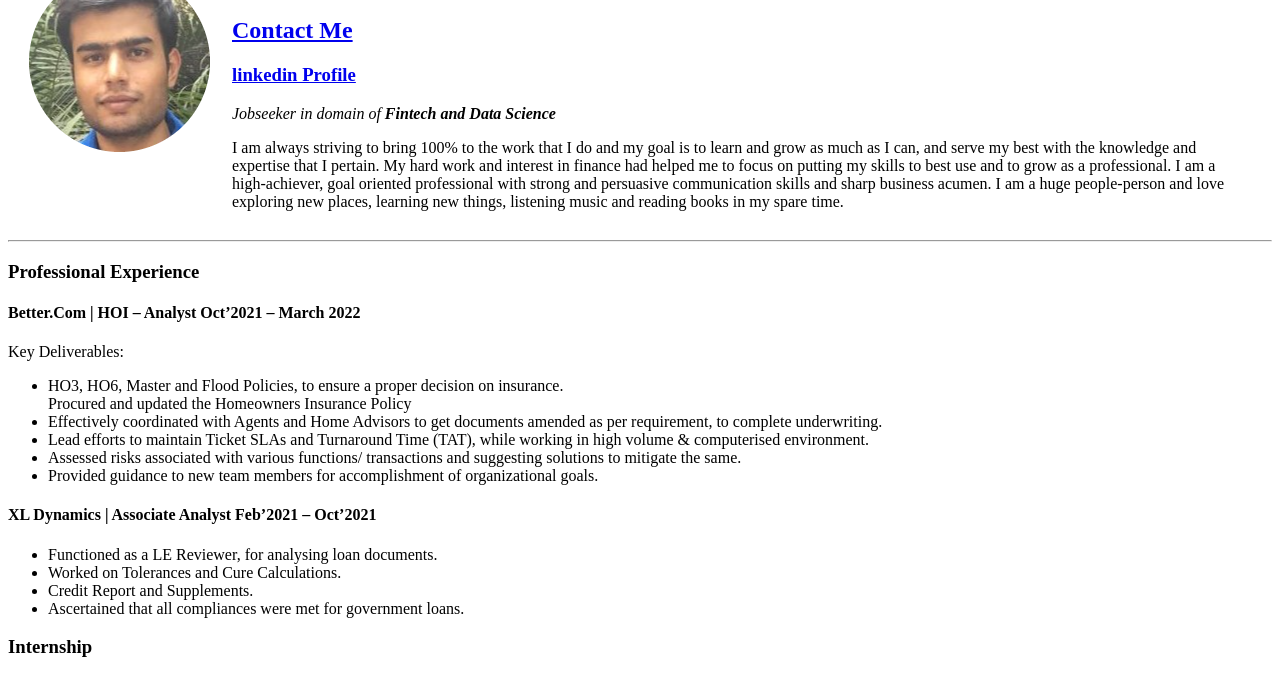
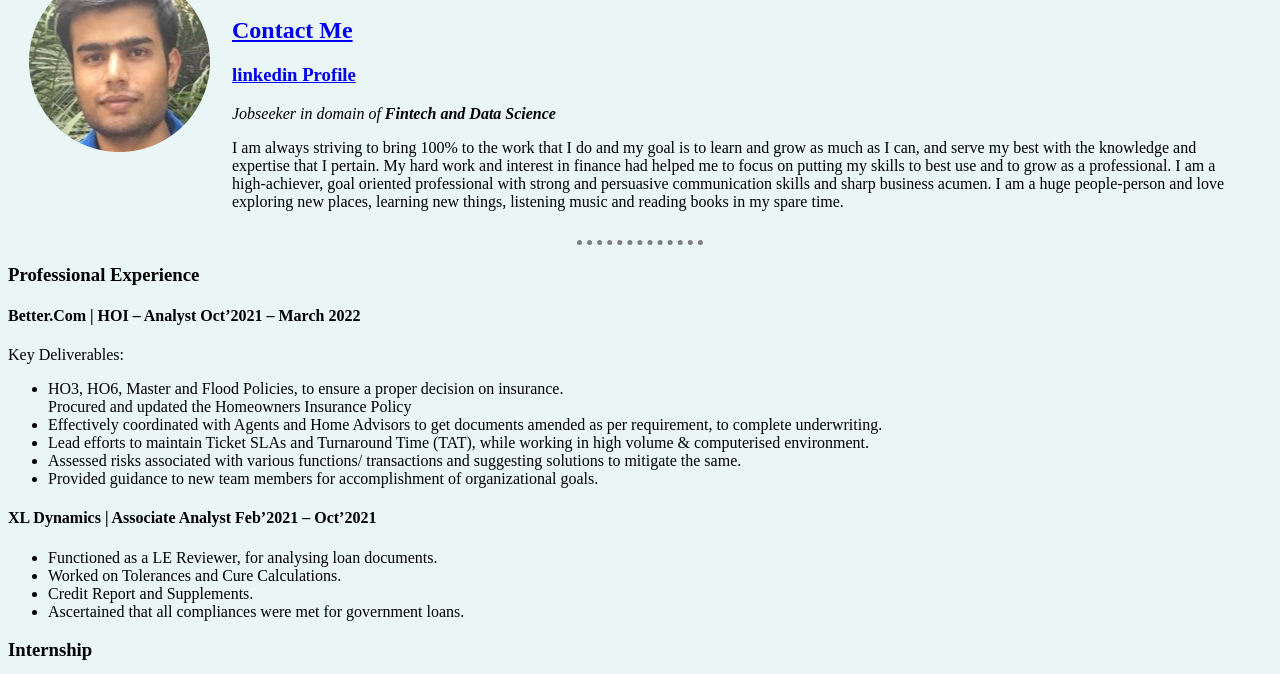
Before and after one commit to Ritunjay01/CV, a plain HTML site: page index.html in a window 1280 px wide. Shown: the part 117-791 px from the top of the page. Drawn offline with Linux system fonts and the light colour scheme.

Commit message:
Update index.html

```diff
--- a/index.html
+++ b/index.html
@@ -4,6 +4,20 @@
     <meta http-equiv="X-UA-Compatible" content="IE=edge" />
     <meta name="viewport" content="width=device-width, initial-scale=1.0" />
     <title>Personal Site</title>
+    <style>
+        body{
+            background-color: #EAF6F6;
+        }
+        hr{
+            /* background-color: white; */
+            /* border-style: dotted none none; */
+            border-style: none;
+            border-top-style: dotted;
+            border-color: grey;
+            border-width: 5px;
+            width: 10%;
+        }
+    </style>
   </head>
   <body>
       <table cellspacing="20">
```
